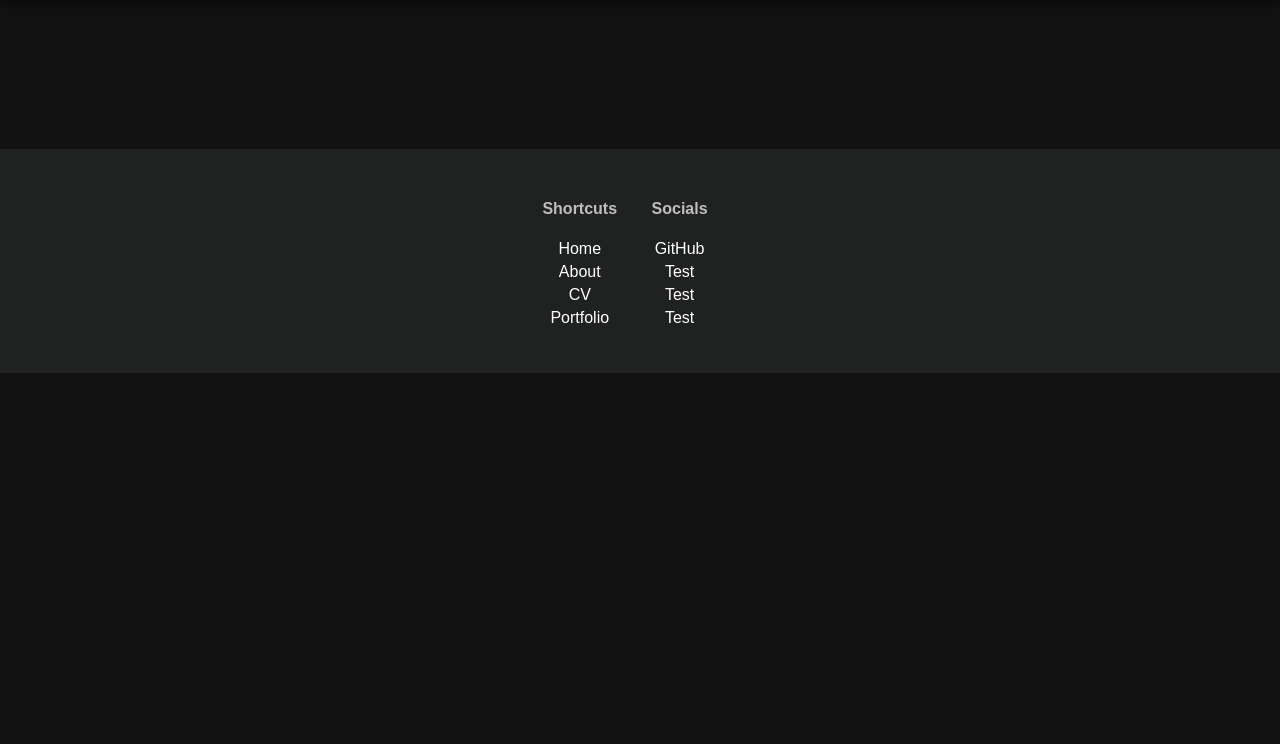
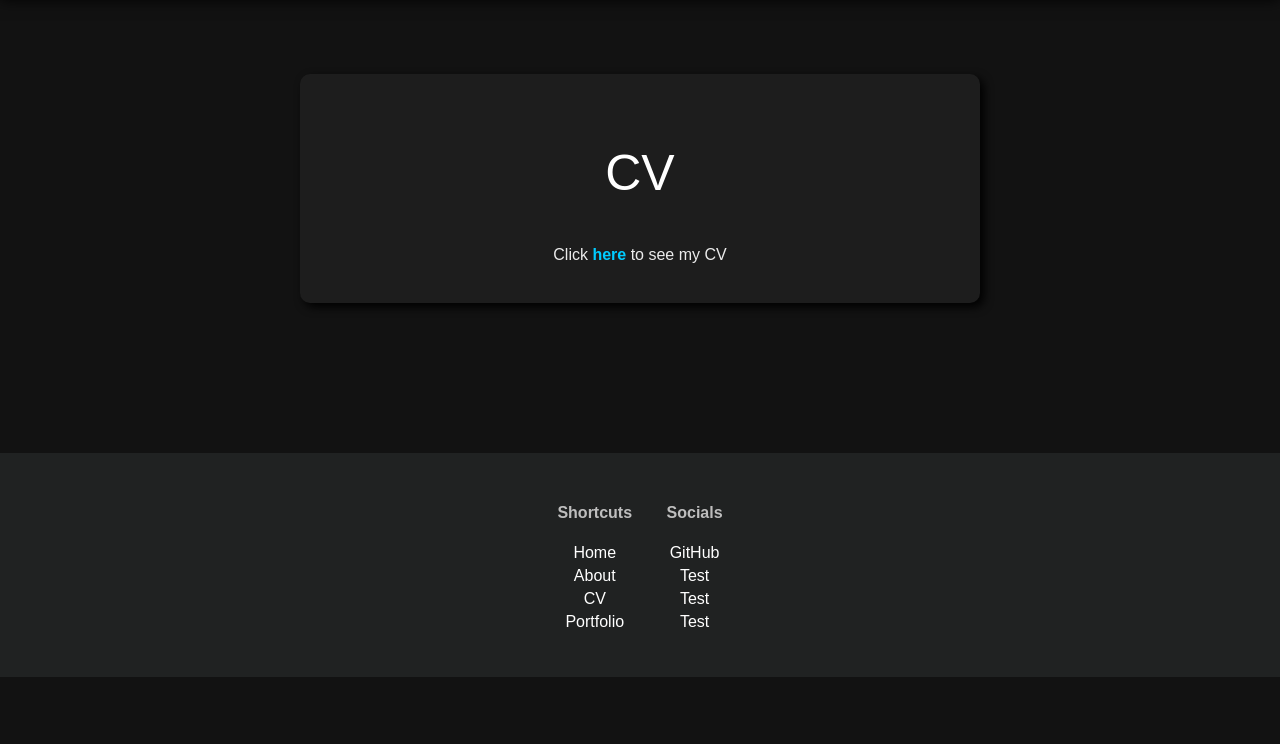
Before and after one commit to martinerny/Gymnasiearbete, a plain HTML site: page CV.html in a window 1280 px wide. Shown: the part 56-800 px from the top of the page. Drawn offline with Linux system fonts and the light colour scheme.

Commit message:
Add files via upload

```diff
--- a/CV.html
+++ b/CV.html
@@ -24,6 +24,12 @@
     </ul>
   </nav>
 
+<div id="CVbox">
+<header>CV</header>
+<p id="CV">Click
+  <a href="CV - Martin Eriksson Nyberg.pdf"><span id="highlight">here</span></a>
+  to see my CV</p>
+</div>
   <footer>
     <div class="Quick-links">
       <h4>Shortcuts</h4>
--- a/style.css
+++ b/style.css
@@ -48,14 +48,13 @@ nav a {
     font-weight: bold;
     color: inherit;
     padding: 15px;
-    border-radius: 5px;
+    border-radius: 4px;
 }
 
 nav a:hover {
     background-color: #d4d4d4; /* Ändring av bakgrundsfärg när musen hålls över en länk */
     color: #202222;
     transition: 400ms ease-in-out; /* Mjuk övergång */
-    transform:matrix(1.1);
 }
 
 nav a.Active {
@@ -65,7 +64,7 @@ nav a.Active {
 
 main {
     margin-top: 100px;
-    display: flex;
+    display: flex; /* Innehåll blir horisontellt */
 }
 
 .left, .right {
@@ -119,7 +118,7 @@ button {
     border: 2px solid #1d1d1d;
     border-radius: 5px; /* Rundar hörnen på knappen */
     padding: 5px;
-    cursor: pointer;
+    cursor: pointer; /* Ändrar muspekarens utseende när den hålls över en länk */
 }
 
 button:hover {
@@ -142,6 +141,12 @@ p {
     line-height: 1.5; /* Radavstånd för bättre läsbarhet */
 }
 
+p a {
+    text-decoration: none;
+    font-weight: bold;
+}
+
+
 #WhoAmI  {
     margin: 400px;
     margin-top: 0;
@@ -156,7 +161,6 @@ p {
 #AboutIMG {
     margin-left: auto;
     margin-right: auto;
-    width: 40%;
     border: 2px white;
     background-color: #202222;
 }
@@ -189,6 +193,20 @@ p {
     cursor: pointer;
 }
 
+#CV {
+    text-align: center;
+}
+
+#CVbox {
+    background-color: #1d1d1d;
+    width: 50%;
+    margin-left: auto;
+    margin-right: auto;
+    padding: 20px;
+    border-radius: 10px;
+    box-shadow: 4px 4px 10px;
+}
+
 footer {
     background-color: #202222;
     text-align: center;
@@ -203,7 +221,8 @@ footer a {
 
 .Quick-links, .Social-links { /* Genvägar/Länkar i footer */
     display: inline-block; /* Gör länkarna horisontella */
-    margin-right: 30px;
+    margin-left: 15px;
+    margin-right: 15px;
     color: #bebebe;
 }
 
```
Also changed, not shown: About.html (+5 -5 lines), 1 other file.
